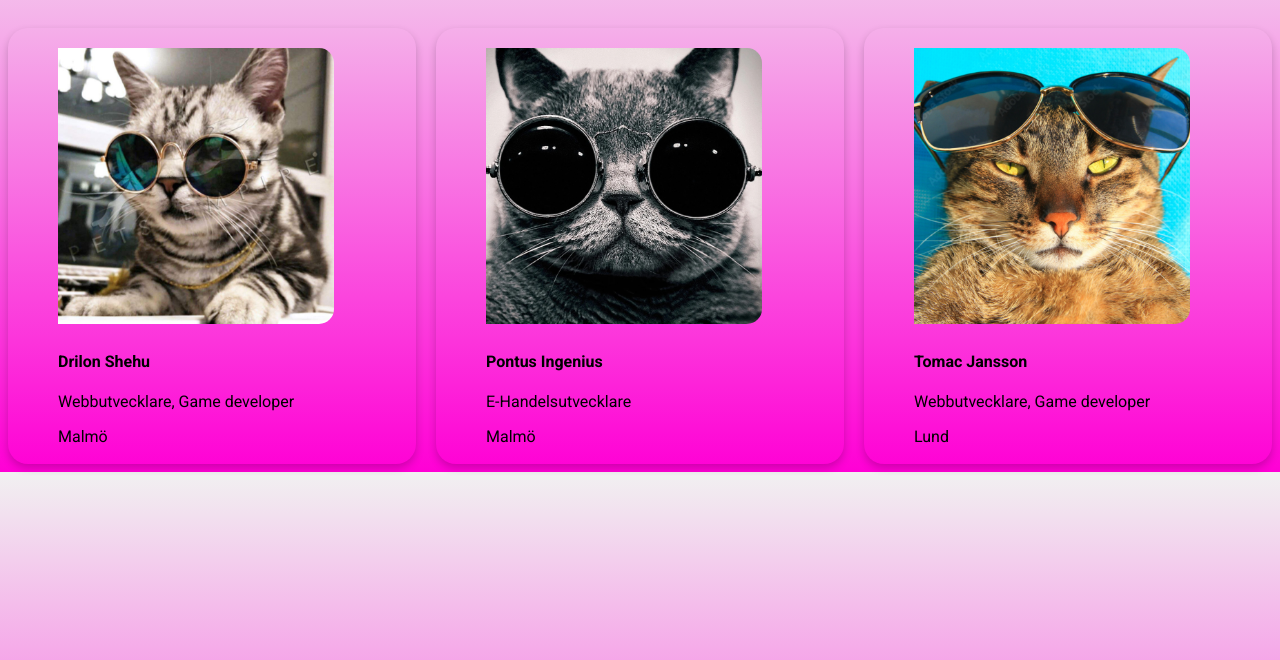
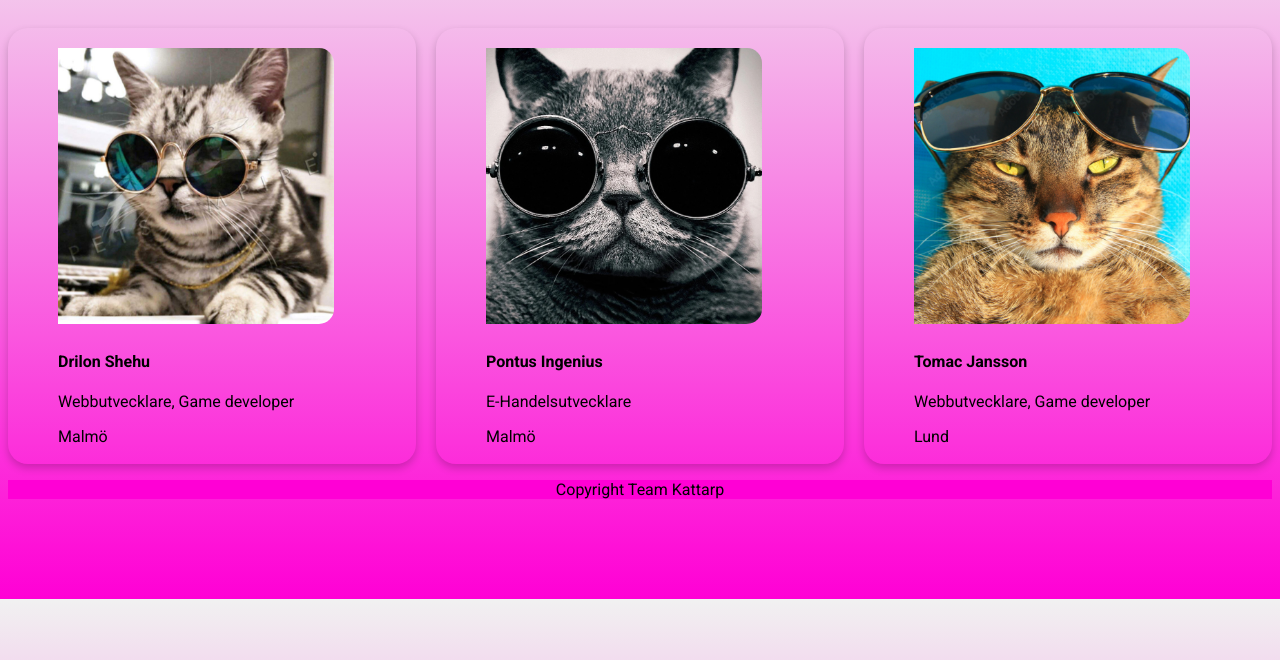
Before and after one commit to TomacBarin/hackaton1, a plain HTML site: page index.html in a window 1280 px wide. Shown: the part 140-800 px from the top of the page. Drawn offline with Linux system fonts and the light colour scheme.

Commit message:
Nästan helt klara

```diff
--- a/index.html
+++ b/index.html
@@ -54,6 +54,6 @@
       </section>
     </main>
     <!-- Copyright info -->
-    <footer></footer>
+    <footer><p>Copyright Team Kattarp</p></footer>
   </body>
 </html>
--- a/styles.css
+++ b/styles.css
@@ -53,3 +53,9 @@ h1 {
 span {
   font-style: italic;
 }
+
+footer {
+  background-color: #ff00d5;
+  text-align: center;
+  margin-bottom: 100px;
+}
```
